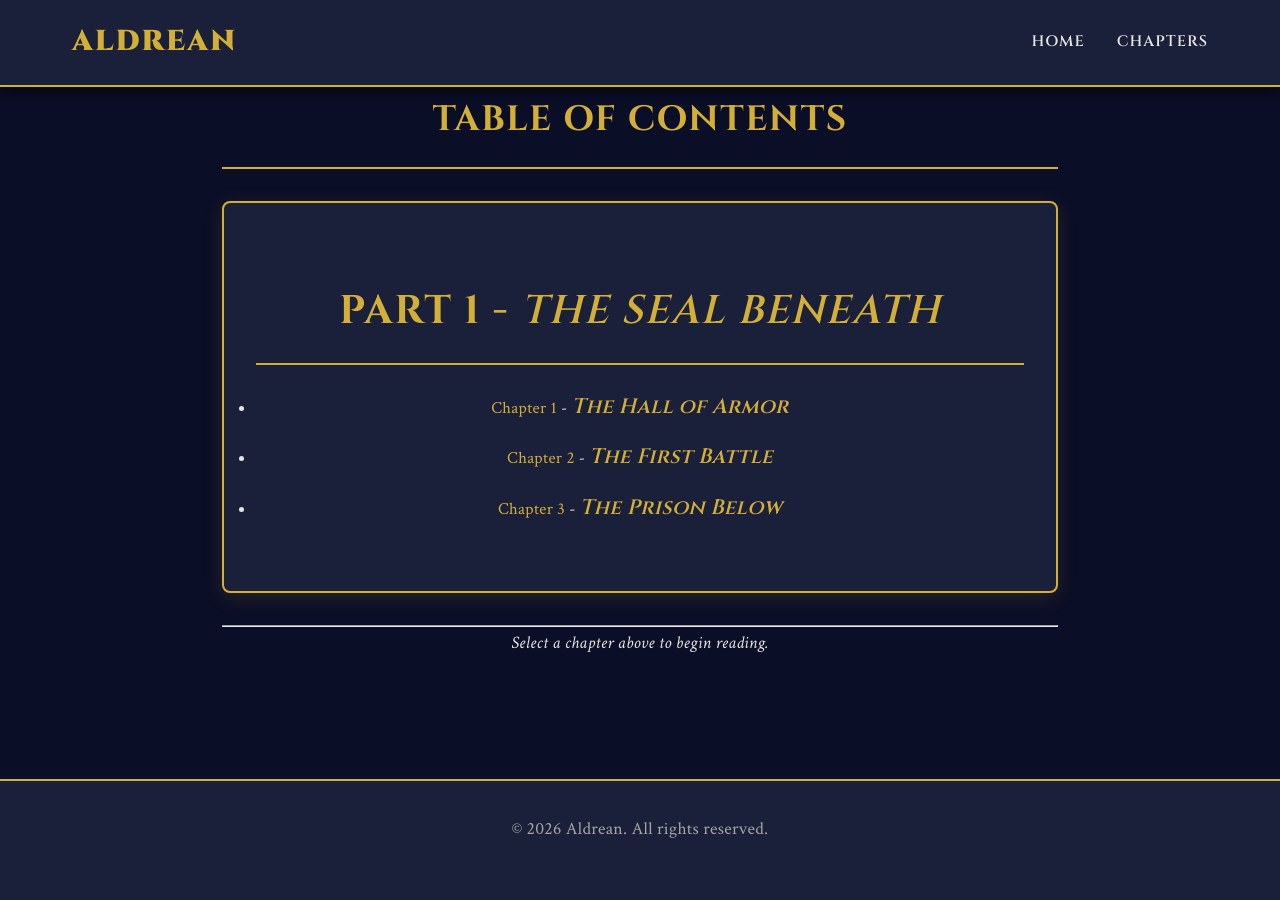
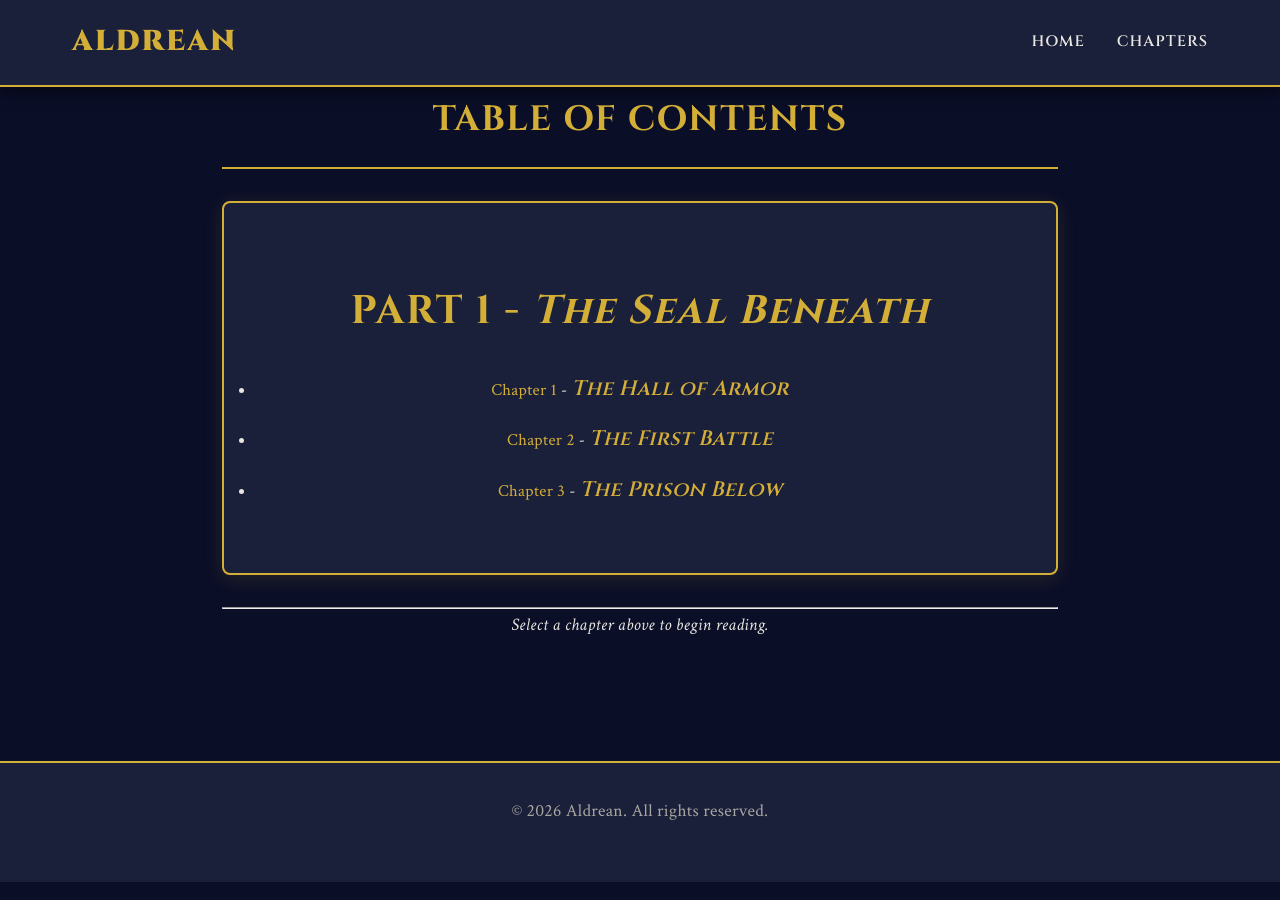
Before and after one commit to Nitro-Supreme/Aldrean, a Jekyll site: the page built from index.md, in a window 1280 px wide and 900 px high, scrolled down 229 px. Built offline with Jekyll 4.4.1, drawn with Linux system fonts in a browser that asks for light colours.

Commit message:
Update style.css

```diff
--- a/assets/css/style.css
+++ b/assets/css/style.css
@@ -191,18 +191,31 @@ a:hover {
 }
 
 .part-heading {
-    margin-top: 2.5rem;
-    margin-bottom: 1.5rem;
+    display: block;
     text-align: center;
-    color: #d4af37;
+
     font-family: 'Cinzel', serif;
     font-size: 2.5rem;
     font-weight: 700;
+    color: var(--accent-gold);
+
+    border-bottom: none;
+    padding-bottom: 0;
+    margin: 2.5rem 0 1.5rem;
+    text-transform: uppercase;
 }
 
-.part-heading em {
+.part-name {
+    display: inline;
+    color: inherit;
+    font-size: inherit;
+    font-weight: inherit;
+    text-transform: none;
+}
+
+.part-name em {
     font-style: italic;
-    font-weight: 400;
+    font-weight: inherit;
 }
 
 .chapter-list {
@@ -307,9 +320,10 @@ a:hover {
 
 .chapter-content p {
   margin-bottom: 1.8rem;
-  first-letter {
-    font-size: 1.5em;
-  }
+}
+
+.chapter-content p::first-letter {
+  font-size: 1.5em;
 }
 
 /* ========================================
```
